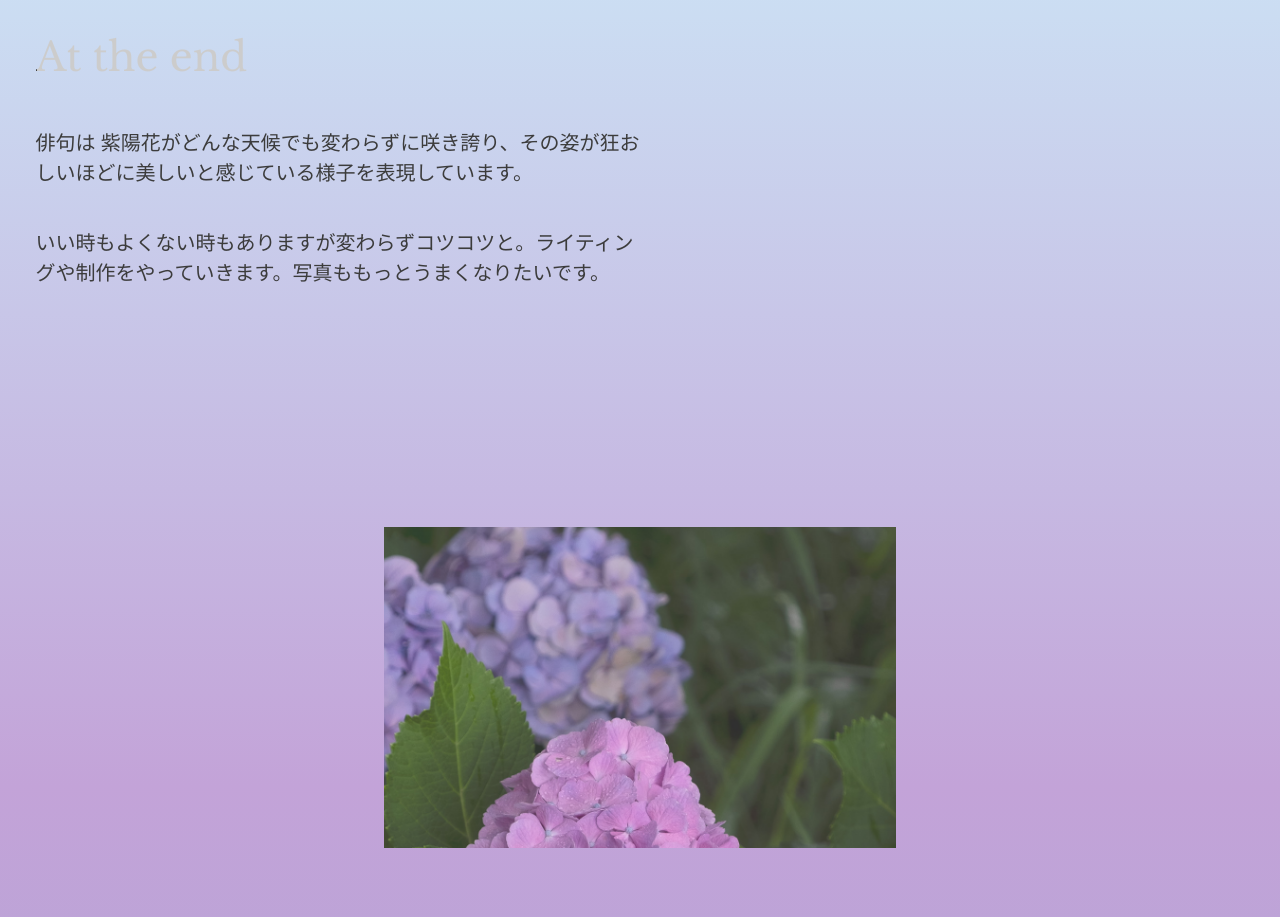
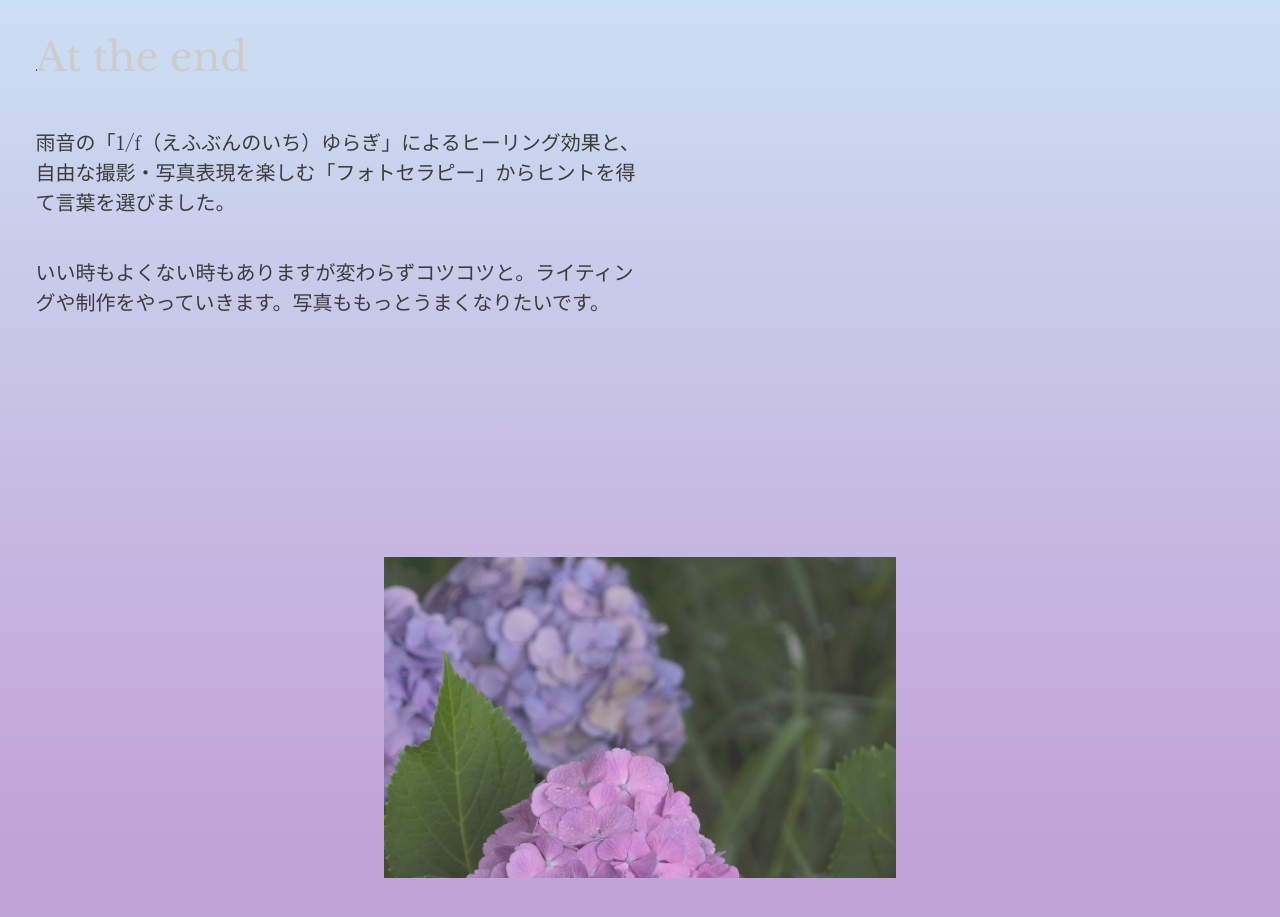
Before and after one commit to studioMayu/portfolio, a plain HTML site: page ajisai_gallery/index.html in a window 1280 px wide. Shown: the part 5880-6797 px from the top of the page. Drawn offline with nearby package versions, Linux system fonts and the light colour scheme; a script that the page names is missing.

Commit message:
Update index.html

```diff
--- a/ajisai_gallery/index.html
+++ b/ajisai_gallery/index.html
@@ -82,8 +82,7 @@
         <section class="sec-end">
           <div class="content-end">
             <h2 data-scrub="textClipIn" data-start="0.6" data-end="0.4" lang="en" class="libre-baskerville-regular">At the end</h2>
-            <p class="end-text shippori-mincho-regular">俳句は
-            紫陽花がどんな天候でも変わらずに咲き誇り、その姿が狂おしいほどに美しいと感じている様子を表現しています。
+            <p class="end-text shippori-mincho-regular">雨音の「1/f（えふぶんのいち）ゆらぎ」によるヒーリング効果と、自由な撮影・写真表現を楽しむ「フォトセラピー」からヒントを得て言葉を選びました。
             </p>
             <p class="end-text-2 shippori-mincho-regular">いい時もよくない時もありますが変わらずコツコツと。ライティングや制作をやっていきます。写真ももっとうまくなりたいです。</p>
           </div>
```
